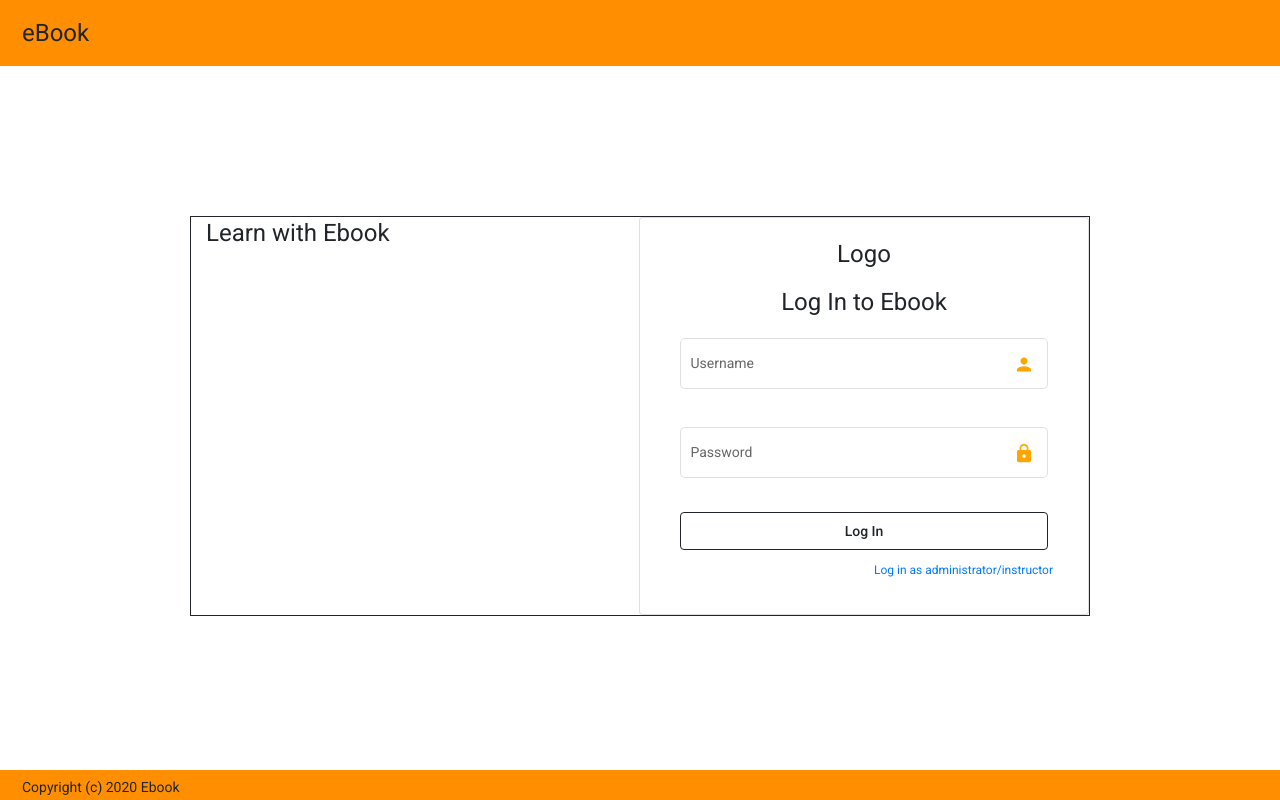
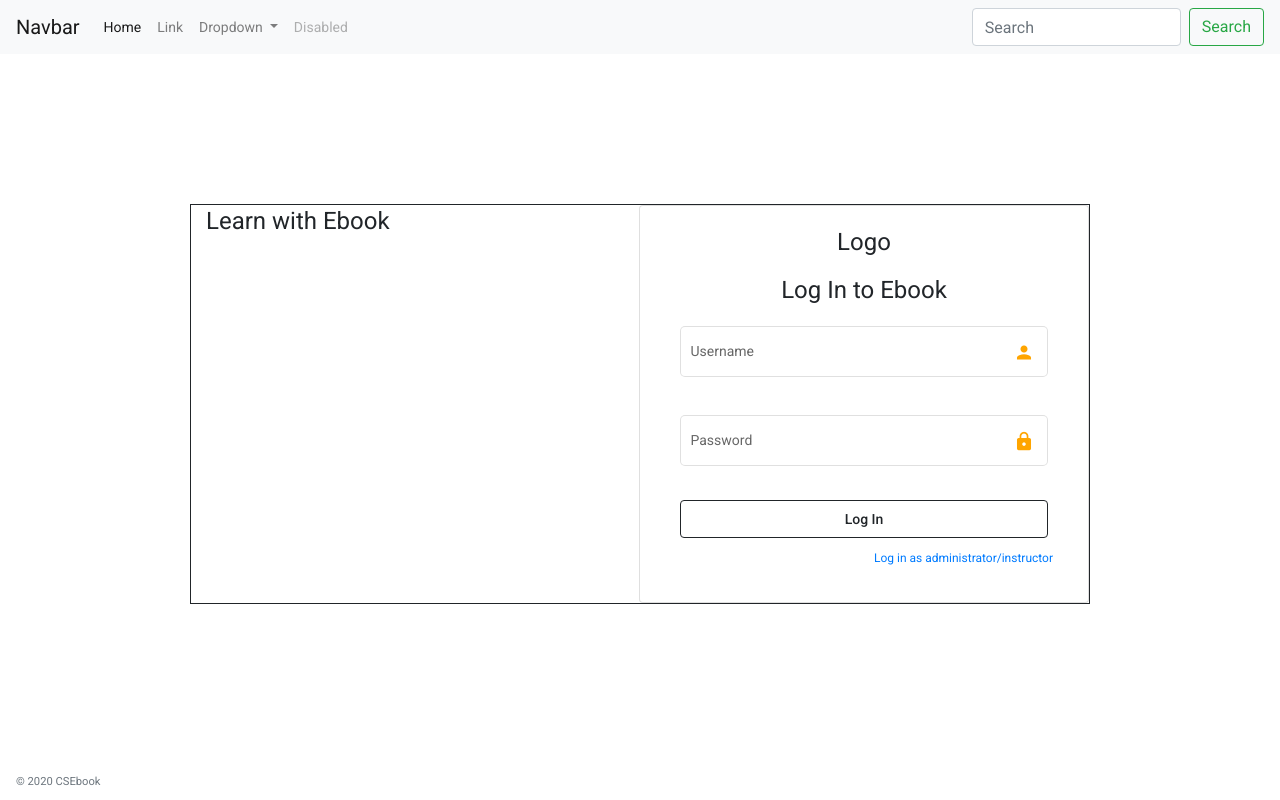
Before and after one commit to laureanray/ebook-system-frontend, an Angular app: page / in a window 1280 px wide. Built offline with nearby package versions, Linux system fonts and the light colour scheme.

Commit message:
fixed overflow bug

```diff
--- a/src/app/modules/admin/book-manager/book-manager.component.html
+++ b/src/app/modules/admin/book-manager/book-manager.component.html
@@ -1,36 +1,36 @@
-<!--<button mat-button class="add-book-button">-->
-<!--  <mat-icon class="add-icon">add</mat-icon>-->
-<!--  Add Book-->
-<!--</button>-->
+<button mat-button class="add-book-button">
+  <mat-icon class="add-icon">add</mat-icon>
+  Add Book
+</button>
 
-<!--<div class="card-container">-->
-<!--  <div class="card">-->
-<!--  <img class="card-img-top" src="https://images-na.ssl-images-amazon.com/images/I/51KPj3gS0vL.jpg" alt="Card image cap">-->
-<!--    <div class="card-body">-->
-<!--      <h5 class="card-title">Basic Programming C++</h5>-->
-<!--      <mat-progress-bar mode="determinate" value="40"></mat-progress-bar>-->
-<!--    </div>-->
-<!--  </div>-->
-<!--  <div class="card">-->
-<!--    <img class="card-img-top" src="https://images-na.ssl-images-amazon.com/images/I/51KPj3gS0vL.jpg" alt="Card image cap">-->
-<!--    <div class="card-body">-->
-<!--      <h5 class="card-title">Basic Programming C++</h5>-->
-<!--      <mat-progress-bar mode="determinate" value="40"></mat-progress-bar>-->
-<!--    </div>-->
-<!--  </div>-->
-<!--  <div class="card">-->
-<!--    <img class="card-img-top" src="https://images-na.ssl-images-amazon.com/images/I/51KPj3gS0vL.jpg" alt="Card image cap">-->
-<!--    <div class="card-body">-->
-<!--      <h5 class="card-title">Basic Programming C++</h5>-->
-<!--      <mat-progress-bar mode="determinate" value="40"></mat-progress-bar>-->
-<!--    </div>-->
-<!--  </div>-->
-<!--  <div class="card">-->
-<!--    <img class="card-img-top" src="https://images-na.ssl-images-amazon.com/images/I/51KPj3gS0vL.jpg" alt="Card image cap">-->
-<!--    <div class="card-body">-->
-<!--      <h5 class="card-title">Basic Programming C++</h5>-->
-<!--      <mat-progress-bar mode="determinate" value="40"></mat-progress-bar>-->
-<!--    </div>-->
-<!--  </div>-->
+<div class="card-container">
+  <div class="card">
+  <img class="card-img-top" src="https://images-na.ssl-images-amazon.com/images/I/51KPj3gS0vL.jpg" alt="Card image cap">
+    <div class="card-body">
+      <h5 class="card-title">Basic Programming C++</h5>
+      <mat-progress-bar mode="determinate" value="40"></mat-progress-bar>
+    </div>
+  </div>
+  <div class="card">
+    <img class="card-img-top" src="https://images-na.ssl-images-amazon.com/images/I/51KPj3gS0vL.jpg" alt="Card image cap">
+    <div class="card-body">
+      <h5 class="card-title">Basic Programming C++</h5>
+      <mat-progress-bar mode="determinate" value="40"></mat-progress-bar>
+    </div>
+  </div>
+  <div class="card">
+    <img class="card-img-top" src="https://images-na.ssl-images-amazon.com/images/I/51KPj3gS0vL.jpg" alt="Card image cap">
+    <div class="card-body">
+      <h5 class="card-title">Basic Programming C++</h5>
+      <mat-progress-bar mode="determinate" value="40"></mat-progress-bar>
+    </div>
+  </div>
+  <div class="card">
+    <img class="card-img-top" src="https://images-na.ssl-images-amazon.com/images/I/51KPj3gS0vL.jpg" alt="Card image cap">
+    <div class="card-body">
+      <h5 class="card-title">Basic Programming C++</h5>
+      <mat-progress-bar mode="determinate" value="40"></mat-progress-bar>
+    </div>
+  </div>
 
-<!--</div>-->
+</div>
--- a/src/app/modules/app/app/app.component.html
+++ b/src/app/modules/app/app/app.component.html
@@ -1,16 +1,59 @@
-<div class="header">
- <ul>
-   <li>
-     <h1 class="header-content">eBook</h1>
-   </li>
-   <li class="log-button">
-<!--     <a routerLink="" id="log-in">Log In</a>-->
-   </li>
- </ul>
+<!--<div class="header">-->
+<!--  <ul>-->
+<!--   <li>-->
+<!--     <h1 class="header-content">eBook</h1>-->
+<!--   </li>-->
+<!--   <li class="log-button">-->
+<!--&lt;!&ndash;     <a routerLink="" id="log-in">Log In</a>&ndash;&gt;-->
+<!--   </li>-->
+<!-- </ul>-->
+<!--</div>-->
+
+<nav class="navbar navbar-expand-lg navbar-light bg-light">
+  <a class="navbar-brand" href="#">Navbar</a>
+  <button class="navbar-toggler" type="button" data-toggle="collapse" data-target="#navbarSupportedContent" aria-controls="navbarSupportedContent" aria-expanded="false" aria-label="Toggle navigation">
+    <span class="navbar-toggler-icon"></span>
+  </button>
+
+  <div class="collapse navbar-collapse" id="navbarSupportedContent">
+    <ul class="navbar-nav mr-auto">
+      <li class="nav-item active">
+        <a class="nav-link" href="#">Home <span class="sr-only">(current)</span></a>
+      </li>
+      <li class="nav-item">
+        <a class="nav-link" href="#">Link</a>
+      </li>
+      <li class="nav-item dropdown">
+        <a class="nav-link dropdown-toggle" href="#" id="navbarDropdown" role="button" data-toggle="dropdown" aria-haspopup="true" aria-expanded="false">
+          Dropdown
+        </a>
+        <div class="dropdown-menu" aria-labelledby="navbarDropdown">
+          <a class="dropdown-item" href="#">Action</a>
+          <a class="dropdown-item" href="#">Another action</a>
+          <div class="dropdown-divider"></div>
+          <a class="dropdown-item" href="#">Something else here</a>
+        </div>
+      </li>
+      <li class="nav-item">
+        <a class="nav-link disabled" href="#">Disabled</a>
+      </li>
+    </ul>
+    <form class="form-inline my-2 my-lg-0">
+      <input class="form-control mr-sm-2" type="search" placeholder="Search" aria-label="Search">
+      <button class="btn btn-outline-success my-2 my-sm-0" type="submit">Search</button>
+    </form>
+  </div>
+</nav>
+
+<div class="container-fluid">
+  <router-outlet></router-outlet>
 </div>
 <!--<app-sidebar-nav></app-sidebar-nav>-->
+<!--<div class="footer">-->
+<!--  <p class="footer-content">Copyright (c) 2020 Ebook</p>-->
+<!--</div>-->
 
-<router-outlet></router-outlet>
-<div class="footer">
-  <p class="footer-content">Copyright (c) 2020 Ebook</p>
-</div>
+
+<nav class="navbar navbar-expand-lg navbar-light fixed-bottom">
+  <a class="text-muted small" href="#">&copy; 2020 CSEbook</a>
+</nav>
--- a/src/app/modules/app/app/app.component.sass
+++ b/src/app/modules/app/app/app.component.sass
@@ -1,37 +1,38 @@
-.header
-  width: 100vw
-  height: 66px
-  background-color: #ff8f00
-.footer
-  position: fixed
-  bottom: 0
-  left: 0
-  width: 100vw
-  height: 30px
-  background-color: #ff8f00
-
-.header-content
-  margin: 0 22px
-  padding: 17px 0
-
-.footer-content
-  margin: 0 22px
-  padding: 7px 0
-
-ul
-  list-style-type: none
-  margin: 0
-  padding: 0
-  overflow: hidden
-
-li
-  float: left
-
-.log-button
-  float: right
-  padding: 23px 0
-
-#log-in
-  margin-right: 22px
-  font-size: 18px
-  color: white
+//.header
+//  width: 100vw
+//  height: 66px
+//  background-color: #ff8f00
+//.footer
+//  position: fixed
+//  bottom: 0
+//  left: 0
+//  width: 100vw
+//  height: 30px
+//  background-color: #ff8f00
+//
+//.header-content
+//  margin: 0 22px
+//  padding: 17px 0
+//
+//.footer-content
+//  margin: 0 22px
+//  padding: 7px 0
+//
+//ul
+//  list-style-type: none
+//  margin: 0
+//  padding: 0
+//  overflow: hidden
+//
+//li
+//  float: left
+//
+//.log-button
+//  float: right
+//  padding: 23px 0
+//
+//#log-in
+//  margin-right: 22px
+//  font-size: 18px
+//  color: white
+//
```
